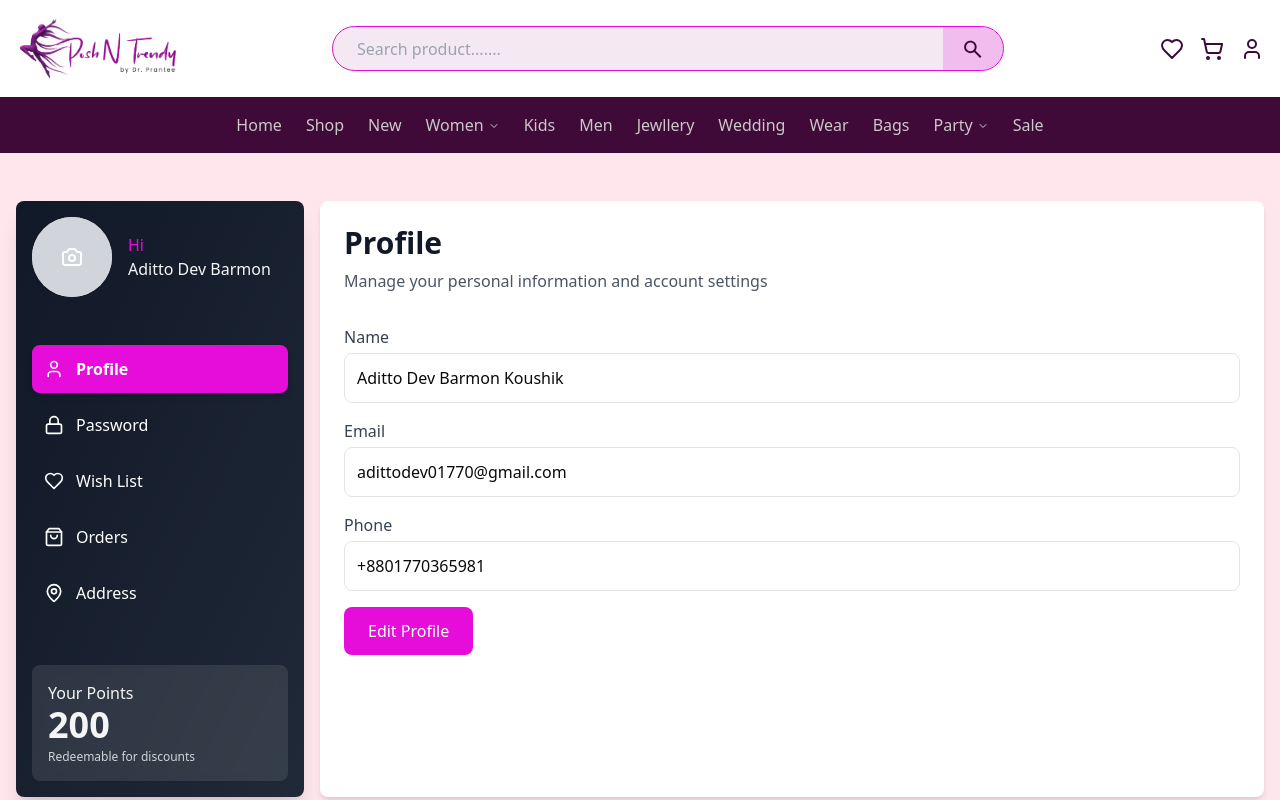
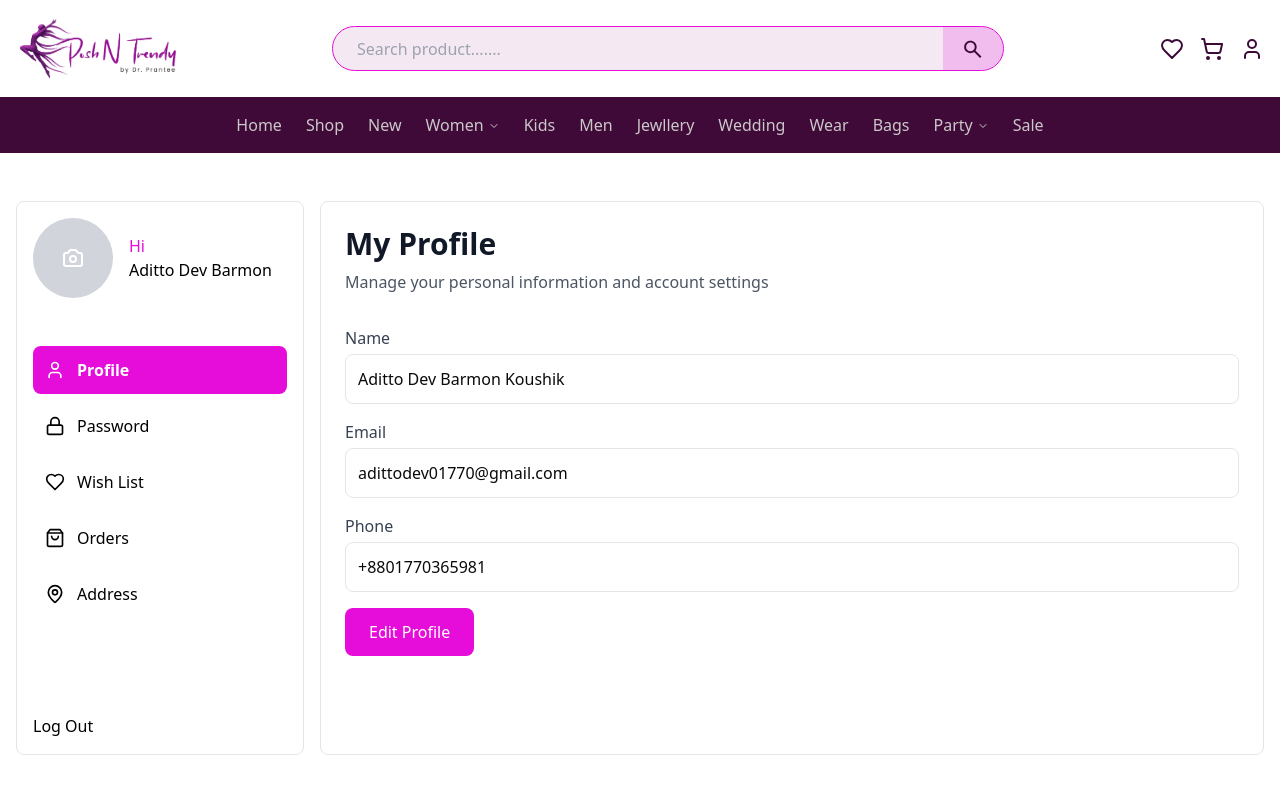
Before and after one commit to Adityo-dev/poshntrendy, a Next.js app: page /account/manage in a window 1280 px wide. Shown: the top 800 px of the page. Built offline with nearby package versions, Linux system fonts and the light colour scheme.

Commit message:
Add Account Menage Section Set Profile, Password, Wish list, Orders, Address Done

```diff
--- a/src/app/account/manage/page.js
+++ b/src/app/account/manage/page.js
@@ -38,10 +38,10 @@ const Dashboard = () => {
   ];
 
   return (
-    <section className="bg-[#ffe5ec]">
+    <section>
       <div className="container mx-auto px-4 py-12 flex space-x-4 w-full h-full">
         {/* Fixed Sidebar */}
-        <aside className="w-72 bg-gradient-to-br from-gray-900 to-gray-800 text-white p-4 shadow-xl rounded-lg h-full">
+        <aside className="w-72 bg-white border text-black p-4  rounded-lg h-full">
           <NameAndImage />
           <nav className="space-y-2">
             {navItems.map((item) => (
@@ -50,8 +50,8 @@ const Dashboard = () => {
                 onClick={() => setActiveTab(item.name)}
                 className={`flex items-center w-full p-3 rounded-lg transition-all ${
                   activeTab === item.name
-                    ? "bg-primary font-semibold shadow-md"
-                    : "hover:bg-white hover:bg-opacity-10"
+                    ? "bg-primary font-semibold text-white"
+                    : "bg-white hover:bg-opacity-10"
                 }`}
                 aria-current={activeTab === item.name ? "page" : undefined}
               >
@@ -64,20 +64,16 @@ const Dashboard = () => {
           </nav>
 
           {/* Points Display */}
-          <div className="mt-12 p-4 bg-white bg-opacity-10 rounded-lg backdrop-blur-sm">
-            <div className="text-secondary font-medium">Your Points</div>
-            <div className="text-4xl font-bold text-accent">200</div>
-            <p className="text-xs mt-1 text-gray-300">
-              Redeemable for discounts
-            </p>
-          </div>
+          <p className="pt-24 cursor-pointer">Log Out</p>
         </aside>
 
         {/* Main Content */}
         <main className="flex-1">
-          <div className="bg-white w-full h-full rounded-lg shadow-md p-6">
+          <div className="bg-white border w-full h-full rounded-lg p-6">
             <header className="mb-8">
-              <h1 className="text-3xl font-bold text-gray-900">{activeTab}</h1>
+              <h1 className="text-3xl font-bold text-gray-900">
+                My {activeTab}
+              </h1>
               <p className="text-gray-600 mt-2">
                 {getTabDescription(activeTab)}
               </p>
--- a/src/components/manage/NameAndImage.js
+++ b/src/components/manage/NameAndImage.js
@@ -69,9 +69,9 @@ function NameAndImage() {
         )}
       </div>
 
-      <p className="flex flex-col">
+      <p className="flex flex-col ">
         <span className="text-primary">Hi</span>
-        <span className="text-secondary">Aditto Dev Barmon</span>
+        <span className="text-black">Aditto Dev Barmon</span>
       </p>
     </div>
   );
```
